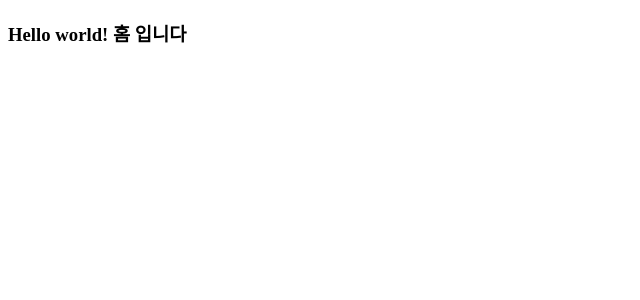
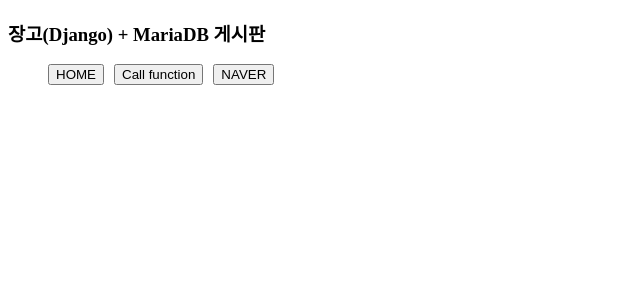
Before and after one commit to dkstjdwns114/django_mysql_board, a Django app: page / in a window 1280 px wide. Shown: the top 300 px of the page, without its empty margins (0-640 px from the left). Run offline with Django 3.2, Linux system fonts and the light colour scheme.

Commit message:
Make HTML && Template

```diff
--- a/config/settings.py
+++ b/config/settings.py
@@ -118,4 +118,8 @@ USE_TZ = True
 # Static files (CSS, JavaScript, Images)
 # https://docs.djangoproject.com/en/3.1/howto/static-files/
 
+STATICFILES_DIRS = [
+    os.path.join(BASE_DIR, 'static'),
+]
+
 STATIC_URL = '/static/'
--- a/templates/home.html
+++ b/templates/home.html
@@ -1,10 +1,38 @@
+{% load static %}
 <!DOCTYPE html>
 <html lang="en">
 <head>
     <meta charset="UTF-8">
-    <title>Title</title>
+    <title>
+        {% block title %}
+        게시판 예제입니다.
+        {% endblock %}
+    </title>
+    {% block styles %}
+    <style>
+        .myclass {
+            color: blue;
+        }
+    </style>
+    {% endblock %}
+    {% block scripts %}
+    <script>
+        function testFunction(){
+            alert("Javascript function...");
+        }
+    </script>
+    {% endblock %}
 </head>
 <body>
-    <h3>Hello world! 홈 입니다</h3>
+    {% block body %}
+    <div>
+        <h3>장고(Django) + MariaDB 게시판</h3>
+        <ul style="display: flex;">
+            <li style="list-style: none; margin-right: 10px;"><button>HOME</button></li>
+            <li style="list-style: none; margin-right: 10px;"><button onclick="testFunction();">Call function</button></li>
+            <li style="list-style: none; margin-right: 10px;"><a href="https://naver.com" target="_blank"><button>NAVER</button></a></li>
+        </ul>
+    </div>
+    {% endblock %}
 </body>
 </html>
```
